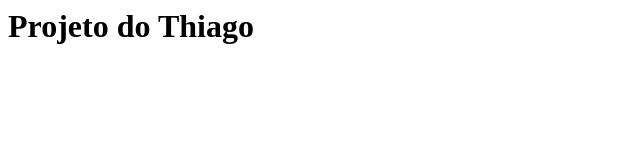
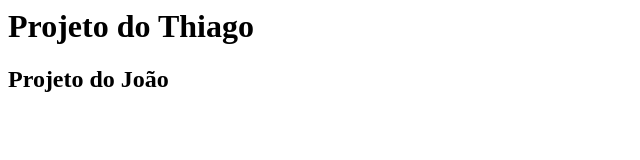
Before and after one commit to aizenmaia/meu-site, a plain HTML site: page index.html in a window 1280 px wide. Shown: the whole page, without its empty margins (0-640 px from the left). Drawn offline with Linux system fonts and the light colour scheme.

Commit message:
Inserção do H2

```diff
--- a/index.html
+++ b/index.html
@@ -7,6 +7,8 @@
 	<body>
 		<h1>Projeto do Thiago</h1>
 
+        <h2>Projeto do João</h2>
+
 	</body>
 
 </html>
```
